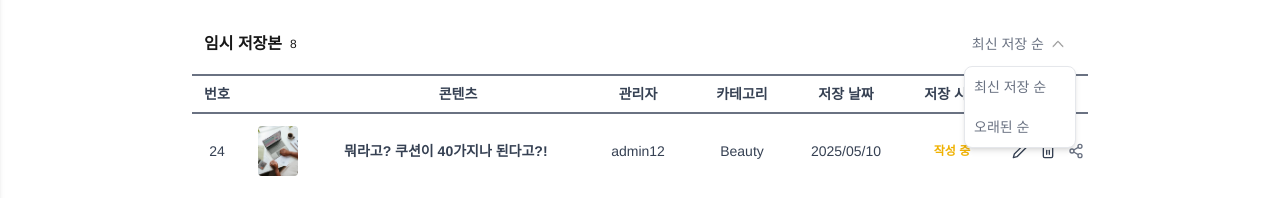
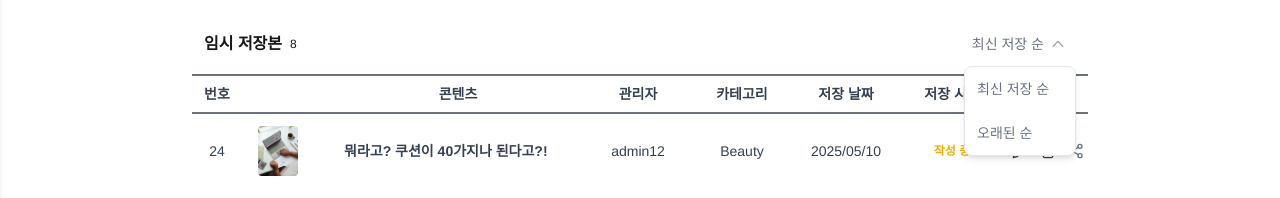
Before and after one commit to Marketer-s-Fridge/Admin, a Next.js app: page /tempList in a window 1280 px wide. Both pictures are taken after a click on the button "최신 저장 순". Shown: the part 186-384 px from the top of the page. Built offline with nearby package versions, Linux system fonts and the light colour scheme.

Commit message:
fix: lint error 진짜 해결 ..

```diff
--- a/src/components/adminCategoryBar.tsx
+++ b/src/components/adminCategoryBar.tsx
@@ -144,7 +144,7 @@ export default function AdminCategoryBar({
                   aria-selected={isSelected}
                   onClick={() => handleSelect(item)}
                   onMouseEnter={() => setFocusedIndex(index)}
-                  className="px-[1px] py-[2px] cursor-pointer select-none"
+                  className="px-1 py-1 cursor-pointer select-none"
                 >
                   <div
                     className={`px-2 py-2 rounded-md transition-colors duration-150 ${
--- a/src/components/customDropdown.tsx
+++ b/src/components/customDropdown.tsx
@@ -137,7 +137,7 @@ export default function CustomDropdown({
                 aria-selected={selected === opt}
                 onClick={() => handleSelect(opt)}
                 onMouseEnter={() => setFocusedIndex(index)}
-                className="px-[1px] py-[2px] cursor-pointer select-none"
+                className="px-1 py-1 cursor-pointer select-none"
               >
                 <div
                   className={clsx(
--- a/src/components/customDropdown2.tsx
+++ b/src/components/customDropdown2.tsx
@@ -140,7 +140,7 @@ export default function CustomDropdown2A11Y({
               aria-selected={selected === opt}
               onClick={() => handleSelect(opt)}
               onMouseEnter={() => setFocusedIndex(index)}
-              className="px-[1px] py-[2px] cursor-pointer select-none"
+              className="px-1 py-1 cursor-pointer select-none"
             >
               <div
                 className={clsx(
```
